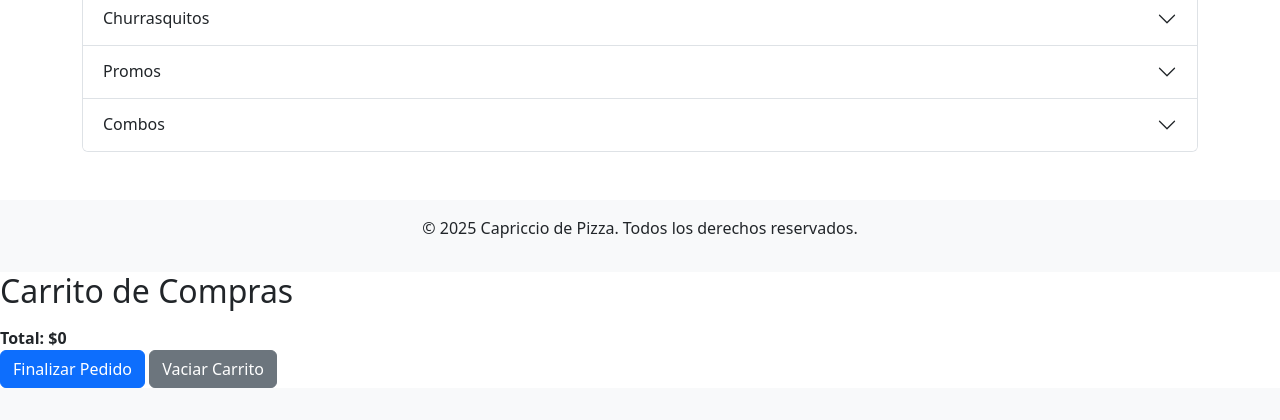
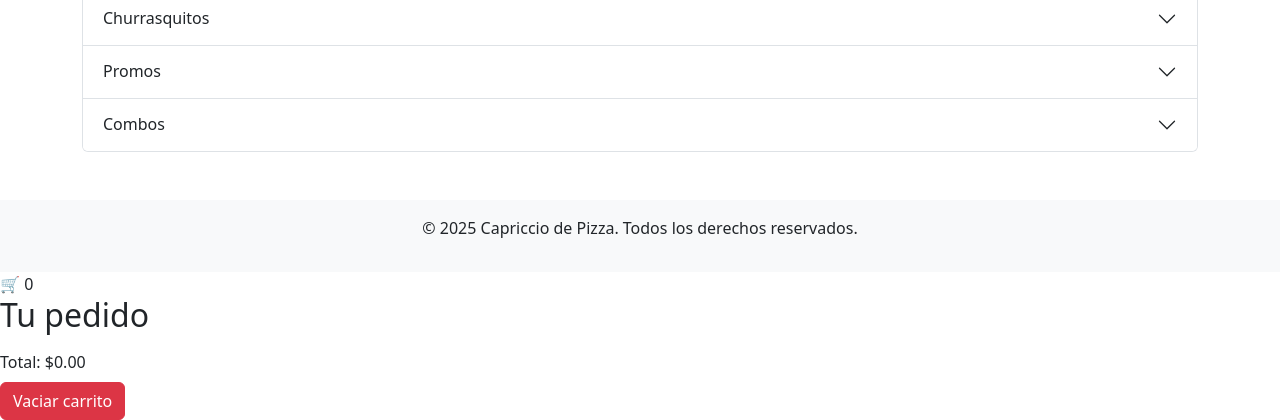
Before and after one commit to CristianMarcus/CapriccioDePizza, a Django app: page / in a window 1280 px wide. Shown: the part 2634-3054 px from the top of the page. Before the commit the page ends 3022 px from the top, so only its background shows below. Run offline with Django 5.2, Linux system fonts and the light colour scheme; some libraries are stand-ins or nearby versions.

Commit message:
Actualiza las rutas de los archivos estáticos en las plantillas y mejora el diseño del carrito de compras

```diff
--- a/carta_digital/templates/carta_digital/base.html
+++ b/carta_digital/templates/carta_digital/base.html
@@ -1,21 +1,25 @@
 {% load static %}
 <!DOCTYPE html>
 <html lang="es">
+
 <head>
     <meta charset="UTF-8">
     <meta name="viewport" content="width=device-width, initial-scale=1.0">
     <title>{% block title %}Capriccio de Pizza{% endblock %}</title>
-    <link rel="stylesheet" href="{% static 'carta_digital/css/style.css' %}">
-    <link rel="stylesheet" href="{% static 'carta_digital/css/floating-cart.css' %}">
+    <link rel="stylesheet" href="{% static '/css/style.css' %}">
+    <link rel="stylesheet" href="{% static '/css/floating-cart.css' %}">
+
     <link href="https://cdn.jsdelivr.net/npm/bootstrap@5.3.0/dist/css/bootstrap.min.css" rel="stylesheet">
 
 </head>
+
 <body>
     <header>
         <nav class="navbar navbar-expand-lg navbar-light bg-light">
             <div class="container">
                 <a class="navbar-brand" href="/">Capriccio de Pizza</a>
-                <button class="navbar-toggler" type="button" data-bs-toggle="collapse" data-bs-target="#navbarNav" aria-controls="navbarNav" aria-expanded="false" aria-label="Toggle navigation">
+                <button class="navbar-toggler" type="button" data-bs-toggle="collapse" data-bs-target="#navbarNav"
+                    aria-controls="navbarNav" aria-expanded="false" aria-label="Toggle navigation">
                     <span class="navbar-toggler-icon"></span>
                 </button>
                 <div class="collapse navbar-collapse" id="navbarNav">
@@ -24,7 +28,7 @@
 
                         <li class="nav-item cart-icon">
                             <a href="#" id="cart-toggle" class="nav-link">
-                                <img src="{% static 'carta_digital/img/cart-icon.png' %}" alt="Carrito" width="30">
+                                <img src="{% static '/img/cart-icon.png' %}" alt="Carrito" width="30">
                                 <span id="cart-count" class="cart-count">0</span>
                             </a>
                         </li>
@@ -43,19 +47,33 @@
         <p>&copy; 2025 Capriccio de Pizza. Todos los derechos reservados.</p>
     </footer>
 
-    <div id="floating-cart" class="floating-cart">
-        <h2>Carrito de Compras</h2>
-        <ul id="cart-items">
-        </ul>
-        <div class="cart-total">
-            <strong>Total: $<span id="cart-total-price">0</span></strong>
-        </div>
-        <button id="checkout-btn" class="btn btn-primary btn-block">Finalizar Pedido</button>
-        <button id="clear-cart-btn" class="btn btn-secondary btn-block">Vaciar Carrito</button>
+    <!-- Carrito flotante -->
+<div class="floating-cart item-added" id="carrito-flotante">
+    <!-- Ícono del carrito cuando está minimizado -->
+    <div class="cart-icon-initial">
+        🛒
+        <span id="cart-count" class="cart-count-initial">0</span>
     </div>
 
+    <!-- Contenido del carrito expandido -->
+    <h2>Tu pedido</h2>
+    <ul id="cart-items" class="cart-items"></ul>
+
+    <div class="cart-total" id="total-price">Total: $0.00</div>
+
+    <button id="clear-cart-button" class="btn btn-danger btn-block mt-2">
+        Vaciar carrito
+    </button>
+</div>
+
+
+
+
+    <script src="https://code.jquery.com/jquery-3.6.0.min.js"></script>
+    <script src="https://cdnjs.cloudflare.com/ajax/libs/jqueryui/1.12.1/jquery-ui.min.js"></script>
     <script src="https://cdn.jsdelivr.net/npm/bootstrap@5.3.0/dist/js/bootstrap.bundle.min.js"></script>
-    <script src="{% static 'carta_digital/js/script.js' %}"></script>
+    <script src="{% static '/js/carrito.js' %}"></script>
 
 </body>
+
 </html>
--- a/carta_digital/templates/carta_digital/home.html
+++ b/carta_digital/templates/carta_digital/home.html
@@ -1,9 +1,8 @@
 {% extends 'carta_digital/base.html' %}
 {% load static %}
 {% block title %}Inicio - Capriccio de Pizza{% endblock %}
-
 <head>
-<link rel="stylesheet" href="{% static 'carta_digital/css/home.css' %}">
+<link rel="stylesheet" href="{% static '/css/home.css' %}">
 </head>
 
 
--- a/carta_digital/templates/carta_digital/partials/producto_card.html
+++ b/carta_digital/templates/carta_digital/partials/producto_card.html
@@ -1,7 +1,7 @@
-{% load static %}
+
 <div class="col-md-4 mb-4 producto-item">
     <div class="card h-100">
-        <img src="{{ producto.imagen|default:'/static/img/default-product.png' }}" alt="{{ producto.nombre }}" class="card-img-top">
+        <img src="{{ producto.imagen|default:'img/default-product.png' }}" alt="{{ producto.nombre }}" class="card-img-top">
         <div class="card-body d-flex flex-column">
             <h5 class="card-title">{{ producto.nombre }}</h5>
             {% if producto.descripcion %}
@@ -13,7 +13,7 @@
                         data-id="{{ producto.id }}"
                         data-nombre="{{ producto.nombre }}"
                         data-precio="{{ producto.precios.0.precio }}"
-                        data-imagen="{{ producto.imagen|default:'/static/img/default-product.png' }}">
+                        data-imagen="{{ producto.imagen|default:'img/default-product.png' }}">
                     Agregar al carrito
                 </button>
             {% elif producto.precio %}
@@ -22,7 +22,7 @@
                         data-id="{{ producto.id }}"
                         data-nombre="{{ producto.nombre }}"
                         data-precio="{{ producto.precio }}"
-                        data-imagen="{{ producto.imagen|default:'/static/img/default-product.png' }}">
+                        data-imagen="{{ producto.imagen|default:'img/default-product.png' }}">
                     Agregar al carrito
                 </button>
             {% endif %}
```
